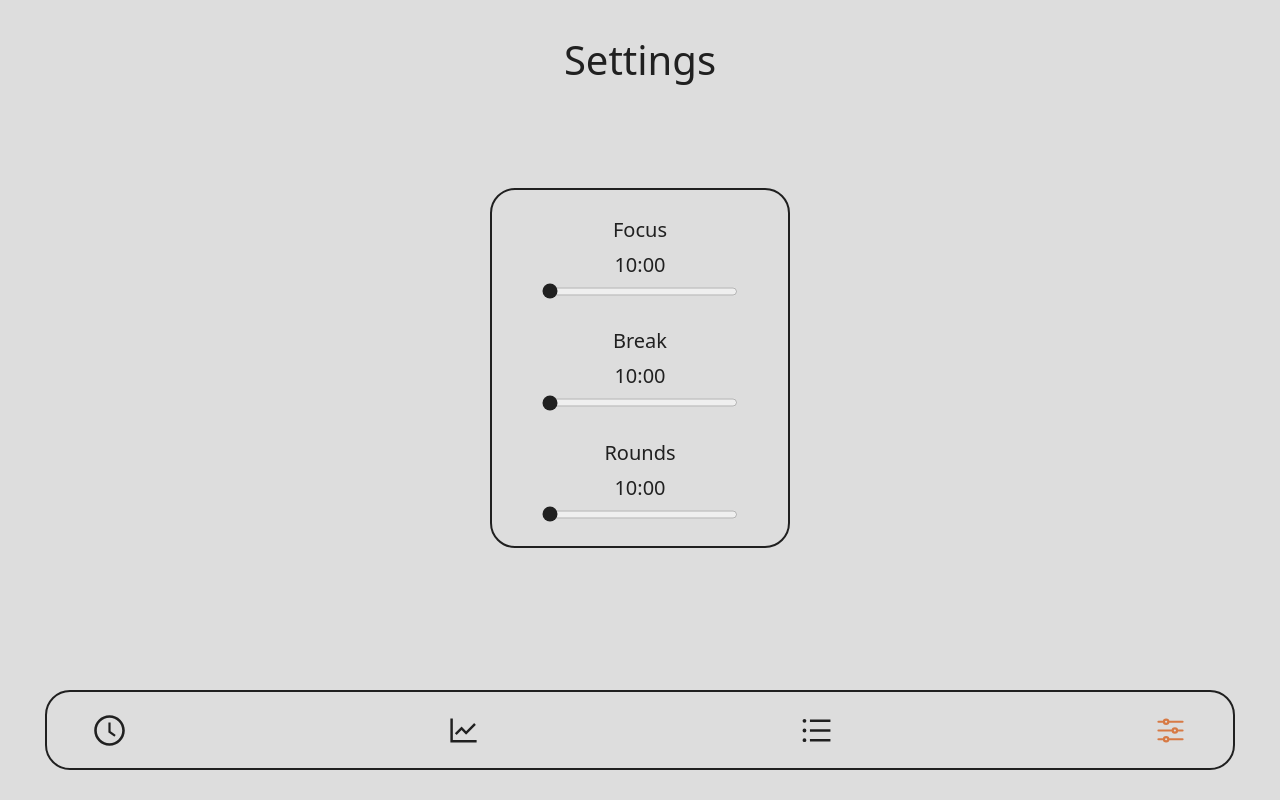
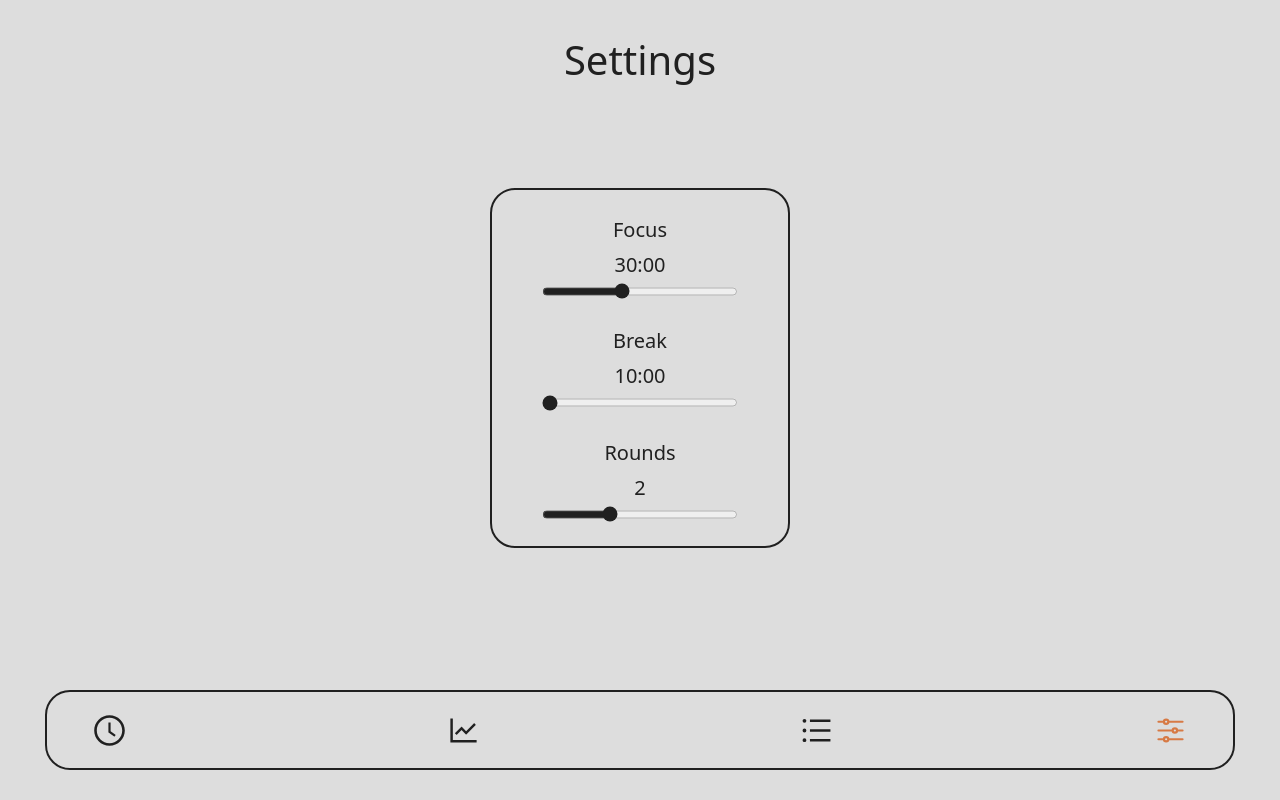
Before and after one commit to ZeBolHD/remit, a React (Vite) app: page / in a window 1280 px wide. Both pictures are taken after a click on the icon 1170 px from the left and 730 px from the top of the page. Built offline with nearby package versions, Linux system fonts and the light colour scheme.

Commit message:
added states for settings

```diff
--- a/package.json
+++ b/package.json
@@ -12,6 +12,7 @@
   "dependencies": {
     "@reduxjs/toolkit": "^1.9.5",
     "framer-motion": "^10.16.4",
+    "lodash.debounce": "^4.0.8",
     "react": "^18.2.0",
     "react-dom": "^18.2.0",
     "react-icons": "^4.11.0",
@@ -20,6 +21,7 @@
   "devDependencies": {
     "@types/react": "^18.2.15",
     "@types/react-dom": "^18.2.7",
+    "@types/lodash.debounce": "^4.0.7",
     "@typescript-eslint/eslint-plugin": "^6.0.0",
     "@typescript-eslint/parser": "^6.0.0",
     "@vitejs/plugin-react-swc": "^3.3.2",
--- a/src/components/Settings/SettingsItem.tsx
+++ b/src/components/Settings/SettingsItem.tsx
@@ -1,21 +1,40 @@
-import { useState } from "react";
+import { memo, useEffect, useState } from "react";
+import { SettingsProps } from "./";
 
 interface SettingsItemProps {
+  initialValue: number;
   label: string;
+  name: keyof SettingsProps;
   step: number;
   min: number;
   max: number;
+  isTime?: boolean;
+  handleChange: (key: keyof SettingsProps, value: number) => void;
 }
 
-export const SettingsItem = ({ label, step, max, min }: SettingsItemProps) => {
-  const [value, setValue] = useState(min);
+export const SettingsItem = memo(
+  ({
+    initialValue,
+    name,
+    handleChange,
+    label,
+    step,
+    max,
+    min,
+    isTime = false,
+  }: SettingsItemProps) => {
+    const [value, setValue] = useState(initialValue);
+
+    useEffect(() => {
+      handleChange(name, value);
+    }, [value]);
 
     return (
       <li className="flex flex-col text-center text-[20px]">
         <label className="mb-[5px]" htmlFor={label}>
           {label}
         </label>
-      <span className="mb-[5px]">{value}:00</span>
+        <span className="mb-[5px]">{isTime ? `${value}:00` : value}</span>
         <input
           className="range accent-primary-dark dark:accent-primary h-[13px]"
           type="range"
@@ -28,4 +47,5 @@
         />
       </li>
     );
-};
+  }
+);
--- a/src/components/Settings/index.tsx
+++ b/src/components/Settings/index.tsx
@@ -1,8 +1,27 @@
+import debounce from "lodash.debounce";
 import { useState } from "react";
+
 import { SettingsItem } from "./SettingsItem";
 
+export interface SettingsProps {
+  focusDuration: number;
+  breakDuration: number;
+  rounds: number;
+}
+
+const initialSettings: SettingsProps = {
+  focusDuration: 30,
+  breakDuration: 10,
+  rounds: 2,
+};
+
 export const Settings = () => {
-  const [settings, setSettings] = useState(null);
+  const [settings, setSettings] = useState<SettingsProps>(initialSettings);
+
+  const updateSettings = debounce((key: keyof SettingsProps, value: number) => {
+    setSettings((prev) => ({ ...prev, [key]: value }));
+    console.log("settings changed");
+  }, 300);
 
   return (
     <div
@@ -10,9 +29,38 @@
       rounded-medium py-[25px] px-[50px]"
     >
       <ul className="flex flex-col justify-between h-full">
-        <SettingsItem label="Focus" min={10} max={60} step={5} key="Focus" />
-        <SettingsItem label="Break" min={10} max={60} step={5} key="Break" />
-        <SettingsItem label="Rounds" min={10} max={60} step={5} key="Rounds" />
+        <SettingsItem
+          initialValue={settings.focusDuration}
+          name="focusDuration"
+          handleChange={updateSettings}
+          label="Focus"
+          min={10}
+          max={60}
+          step={5}
+          isTime
+          key="Focus"
+        />
+        <SettingsItem
+          initialValue={settings.breakDuration}
+          name="breakDuration"
+          handleChange={updateSettings}
+          label="Break"
+          min={10}
+          max={60}
+          step={5}
+          isTime
+          key="Break"
+        />
+        <SettingsItem
+          initialValue={settings.rounds}
+          name="rounds"
+          handleChange={updateSettings}
+          label="Rounds"
+          min={1}
+          max={4}
+          step={1}
+          key="Rounds"
+        />
       </ul>
     </div>
   );
```
Also changed, not shown: 1 other file (tests, documents, lock files or other folders). Lines whose indentation alone changed are shown as unchanged.
